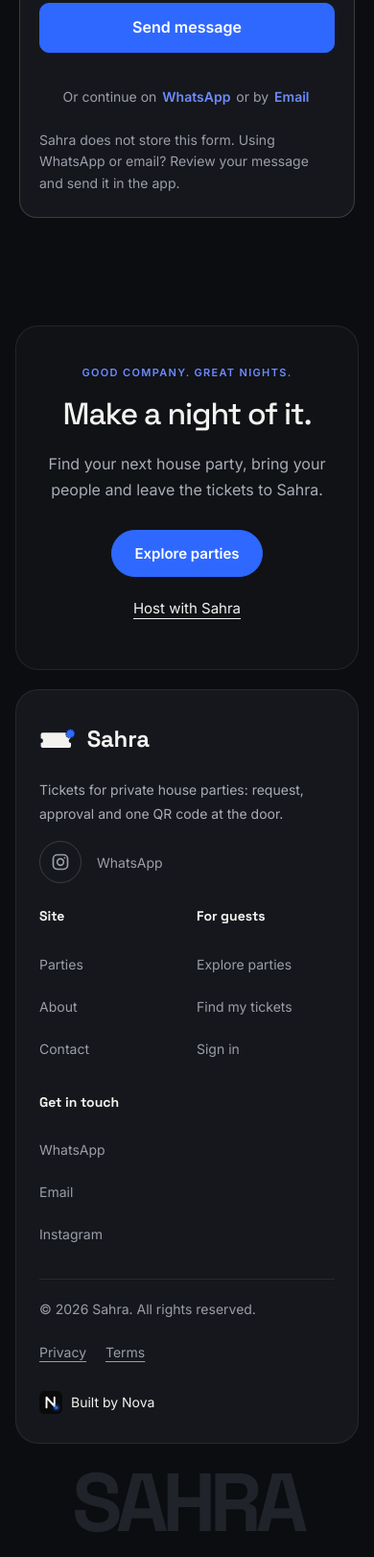
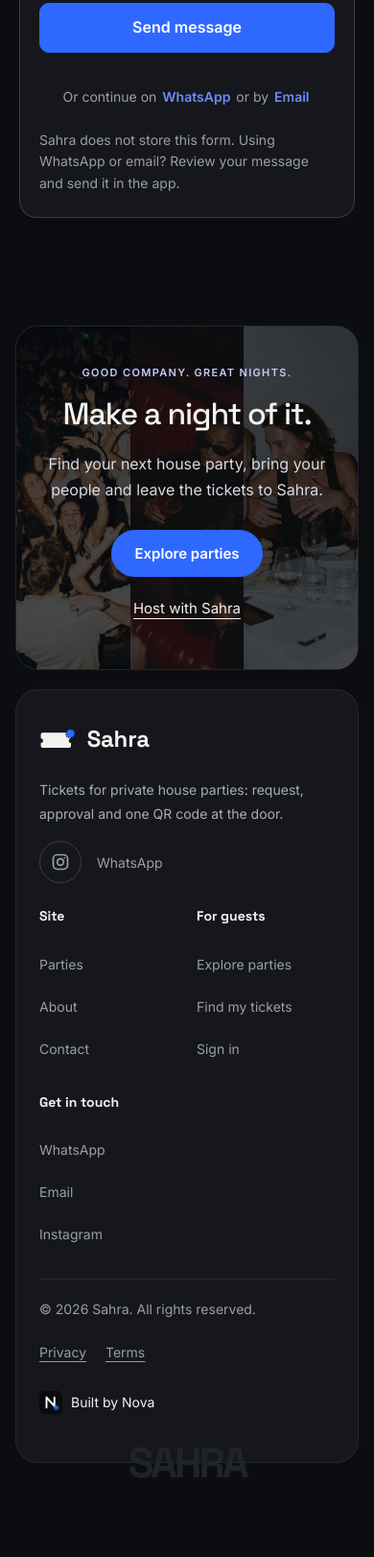
Before and after one commit to Youssef-2312/sahra, a website: page public/contact.html in a window 390 px wide. Shown: the part 1947-3569 px from the top of the page at 96% size. After the commit the page ends 3500 px from the top, so only its background shows below. Drawn offline with Linux system fonts and the light colour scheme.

Commit message:
Shrink footer wordmark and add party photo backdrop

```diff
--- a/public/css/sahra.css
+++ b/public/css/sahra.css
@@ -1176,3 +1176,19 @@
   .f-policies { gap: 8px 20px; }
   .f-wordmark { margin-top: 16px; }
 }
+
+/* Footer refinement: smaller wordmark tucked into the panel; party photo backdrop. */
+.f-invitation { position: relative; isolation: isolate; overflow: hidden; }
+.f-photos { position: absolute; inset: 0; z-index: -1; display: grid; grid-template-columns: repeat(3, minmax(0, 1fr)); pointer-events: none; }
+.f-photos img { width: 100%; height: 100%; min-height: 0; object-fit: cover; filter: brightness(.7); }
+.f-photos::after { content: ""; position: absolute; inset: 0; background: rgba(12, 13, 16, .64); }
+.f-invitation .f-eyebrow { color: #c1ccff; }
+.f-invitation-copy { color: #d8dbe4; }
+.f-wordmark { position: relative; z-index: 2; margin-top: -46px; padding-bottom: 8px; font-size: clamp(44px, 10cqi, 110px); line-height: 1.1; pointer-events: none; }
+.f-panel { position: relative; z-index: 1; padding-bottom: 64px; }
+[dir="rtl"] .f-wordmark { margin-top: -52px; line-height: 1.35; }
+@media (max-width: 540px) {
+  .f-panel { padding-bottom: 40px; }
+  .f-wordmark { margin-top: -24px; padding-bottom: 4px; }
+  [dir="rtl"] .f-wordmark { margin-top: -28px; }
+}
--- a/public/js/ui.js
+++ b/public/js/ui.js
@@ -377,6 +377,9 @@
         el("ul", null, links.map(function (l) { return el("li", null, link(l[0], l[1], l[2])); })));
     };
     var invitation = el("section", { class: "f-invitation", attrs: { "aria-labelledby": "footer-invitation" } },
+      el("div", { class: "f-photos", attrs: { "aria-hidden": "true" } }, [18, 20, 22].map(function (n) {
+        return el("img", { attrs: { src: "/img/hero/hero-" + n + ".jpg", alt: "", loading: "lazy", decoding: "async" } });
+      })),
       el("p", { class: "f-eyebrow", text: t("f_kicker") }),
       el("h2", { attrs: { id: "footer-invitation" }, text: t("f_invitation") }),
       el("p", { class: "f-invitation-copy", text: t("f_invitation_copy") }),
```
Also changed, not shown: docs/PHASE5.md (+10 -0 lines).
